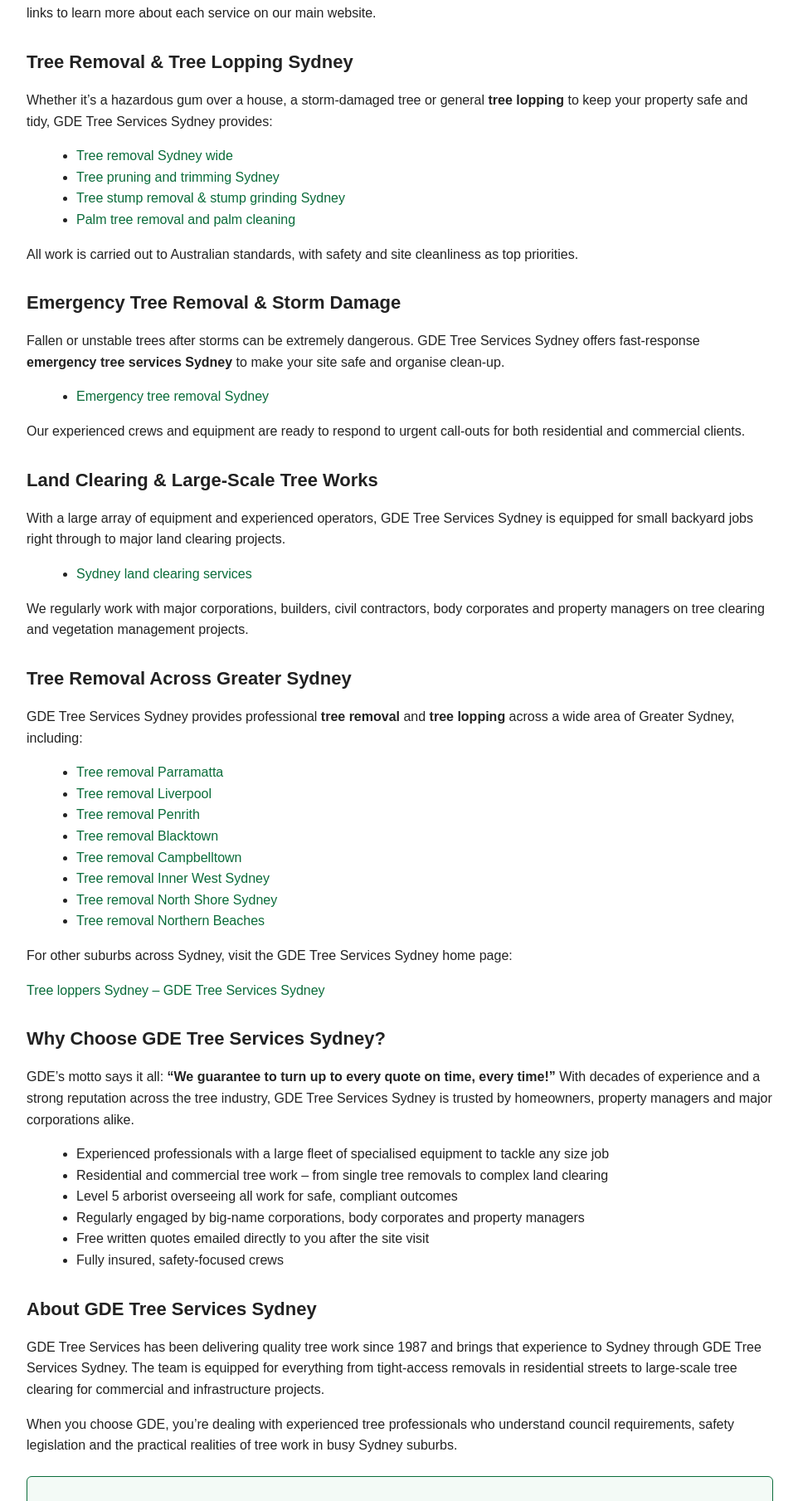
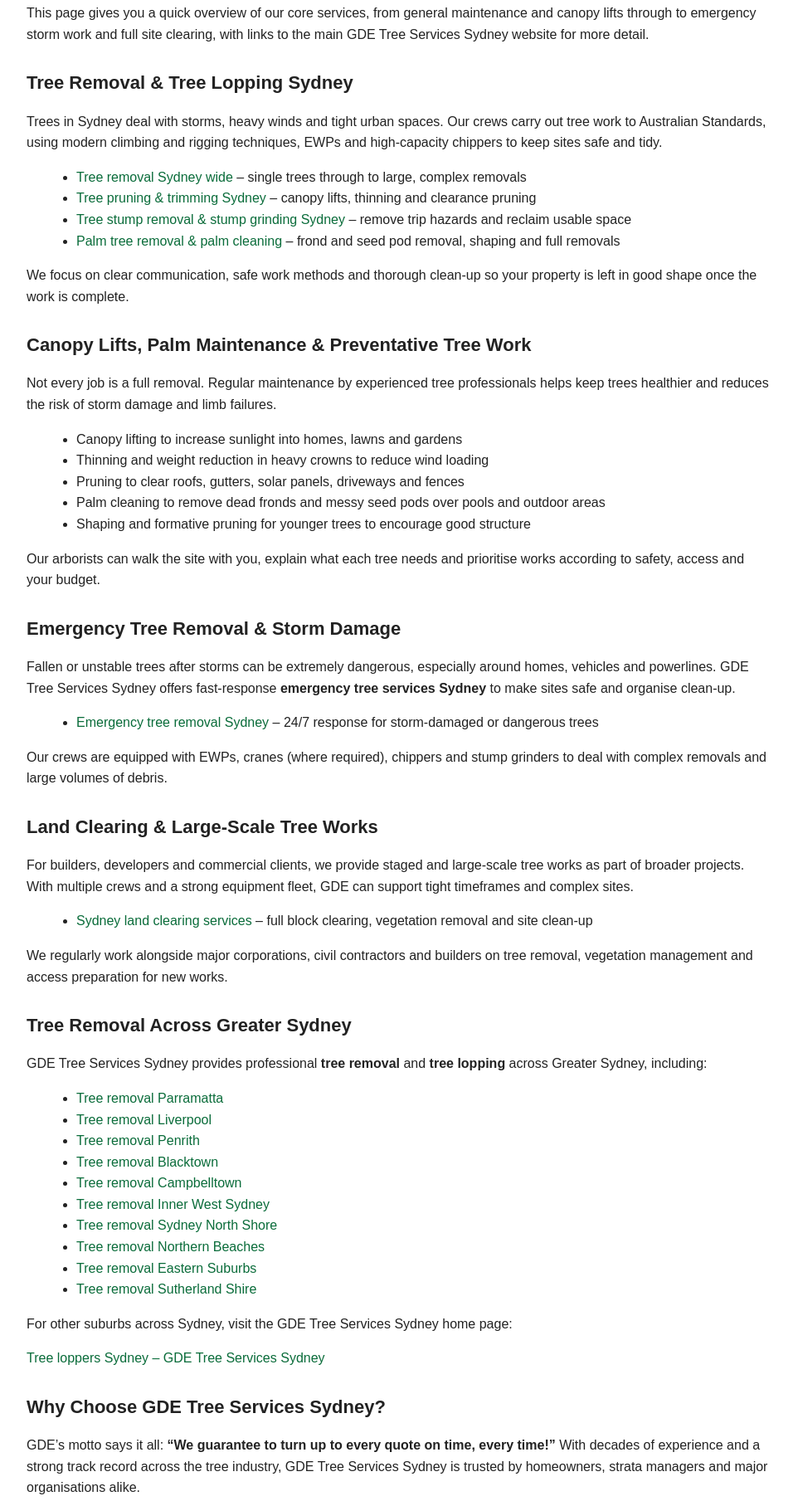
Before and after one commit to GetFoundOnlineWebDesign/GDETreeServicesSydney, a plain HTML site: page index.html in a window 1280 px wide. Shown: the part 216-2025 px from the top of the page at 83% size, without its empty margins (158-1120 px from the left). Drawn offline with Linux system fonts and the light colour scheme.

Commit message:
Refactor index.html for service updates and schema
Updated the HTML content to reflect changes in service descriptions, added schema for LocalBusiness, and improved text clarity.

```diff
--- a/index.html
+++ b/index.html
@@ -1,13 +1,17 @@
 <!DOCTYPE html>
-<html lang="en">
+<html lang="en-AU">
 <head>
   <meta charset="UTF-8">
   <title>Tree Lopping & Tree Removal Sydney | GDE Tree Services Sydney</title>
-  <meta name="description" content="Professional tree lopping and tree removal Sydney wide. GDE Tree Services Sydney provides safe tree removal, stump grinding, palm removal, land clearing and emergency tree services across Greater Sydney. Level 5 arborist, large equipment fleet and free written quotes.">
+  <meta name="description" content="Professional tree lopping and tree removal Sydney wide. GDE Tree Services Sydney provides safe tree removal, canopy lifts, stump grinding, palm removal, land clearing and emergency tree services across Greater Sydney. Level 5 arborist, large equipment fleet and free written quotes.">
   <meta name="viewport" content="width=device-width, initial-scale=1.0">
+
+  <!-- Google Search Console verification -->
   <meta name="google-site-verification" content="SWey-VCBGLpFxZII7GFgx5KN0aOtWW36Nz-6sMDthcY" />
+
+  <!-- Canonical -->
   <link rel="canonical" href="https://www.gdetreeservicessydney.com.au/">
-  <meta name="google-site-verification" content="">
+
   <style>
     body {
       font-family: Arial, sans-serif;
@@ -35,51 +39,105 @@
       background: #f3faf6;
     }
   </style>
+
+  <!-- LocalBusiness Schema -->
+  <script type="application/ld+json">
+  {
+    "@context": "https://schema.org",
+    "@type": "LocalBusiness",
+    "name": "GDE Tree Services Sydney",
+    "url": "https://www.gdetreeservicessydney.com.au/",
+    "telephone": "(02) 8072 8589",
+    "email": "quotes@gdetreeservicesnsw.com.au",
+    "address": {
+      "@type": "PostalAddress",
+      "streetAddress": "Level 49, 8 Parramatta Square",
+      "addressLocality": "Parramatta",
+      "addressRegion": "NSW",
+      "postalCode": "2150",
+      "addressCountry": "AU"
+    },
+    "description": "Professional tree lopping, tree removal, canopy lifts, stump grinding, palm removal, land clearing and emergency tree services across Greater Sydney.",
+    "areaServed": [
+      "Sydney",
+      "Parramatta",
+      "Penrith",
+      "Liverpool",
+      "Blacktown",
+      "Campbelltown",
+      "Inner West Sydney",
+      "Northern Beaches",
+      "Sydney North Shore",
+      "Eastern Suburbs",
+      "Sutherland Shire"
+    ],
+    "sameAs": [
+      "https://www.gdetreeservicessydney.com.au/",
+      "https://www.facebook.com/gdetreeservicessydney",
+      "https://maps.app.goo.gl/JxRBtNEML7tttD1V7"
+    ]
+  }
+  </script>
+
 </head>
 <body>
 
   <h1>Tree Lopping &amp; Tree Removal Sydney | GDE Tree Services Sydney</h1>
 
-  <p>When you need safe, reliable <strong>tree lopping Sydney</strong> or professional <strong>tree removal in Sydney</strong>, GDE Tree Services Sydney is the team you can count on. Backed by a Level 5 arborist, a large fleet of specialised equipment and decades of experience, GDE handles everything from tight-access residential jobs to large commercial and land clearing projects.</p>
+  <p>When you need safe, reliable <strong>tree lopping in Sydney</strong> or professional <strong>tree removal</strong>, GDE Tree Services Sydney has the people, plant and experience to do the job properly. With a Level 5 arborist, experienced climbers, EWP operators and a large fleet of chippers, stump grinders and trucks, we handle everything from tight-access courtyard trees to large commercial and land clearing projects.</p>
 
-  <p>This page provides an overview of our key services, emergency call-outs and major service areas across Greater Sydney, with links to learn more about each service on our main website.</p>
+  <p>This page gives you a quick overview of our core services, from general maintenance and canopy lifts through to emergency storm work and full site clearing, with links to the main GDE Tree Services Sydney website for more detail.</p>
 
   <h2>Tree Removal &amp; Tree Lopping Sydney</h2>
 
-  <p>Whether it’s a hazardous gum over a house, a storm-damaged tree or general <strong>tree lopping</strong> to keep your property safe and tidy, GDE Tree Services Sydney provides:</p>
+  <p>Trees in Sydney deal with storms, heavy winds and tight urban spaces. Our crews carry out tree work to Australian Standards, using modern climbing and rigging techniques, EWPs and high-capacity chippers to keep sites safe and tidy.</p>
 
   <ul>
-    <li><a href="https://www.gdetreeservicessydney.com.au/tree-removal-sydney">Tree removal Sydney wide</a></li>
-    <li><a href="https://www.gdetreeservicessydney.com.au/tree-pruning-trimming-sydney">Tree pruning and trimming Sydney</a></li>
-    <li><a href="https://www.gdetreeservicessydney.com.au/stump-grinding-sydney">Tree stump removal &amp; stump grinding Sydney</a></li>
-    <li><a href="https://www.gdetreeservicessydney.com.au/palm-removal-sydney">Palm tree removal and palm cleaning</a></li>
+    <li><a href="https://www.gdetreeservicessydney.com.au/tree-removal-sydney">Tree removal Sydney wide</a> – single trees through to large, complex removals</li>
+    <li><a href="https://www.gdetreeservicessydney.com.au/tree-pruning-trimming-sydney">Tree pruning &amp; trimming Sydney</a> – canopy lifts, thinning and clearance pruning</li>
+    <li><a href="https://www.gdetreeservicessydney.com.au/stump-grinding-sydney">Tree stump removal &amp; stump grinding Sydney</a> – remove trip hazards and reclaim usable space</li>
+    <li><a href="https://www.gdetreeservicessydney.com.au/palm-removal-sydney">Palm tree removal &amp; palm cleaning</a> – frond and seed pod removal, shaping and full removals</li>
   </ul>
 
-  <p>All work is carried out to Australian standards, with safety and site cleanliness as top priorities.</p>
+  <p>We focus on clear communication, safe work methods and thorough clean-up so your property is left in good shape once the work is complete.</p>
+
+  <h2>Canopy Lifts, Palm Maintenance &amp; Preventative Tree Work</h2>
+
+  <p>Not every job is a full removal. Regular maintenance by experienced tree professionals helps keep trees healthier and reduces the risk of storm damage and limb failures.</p>
+
+  <ul>
+    <li>Canopy lifting to increase sunlight into homes, lawns and gardens</li>
+    <li>Thinning and weight reduction in heavy crowns to reduce wind loading</li>
+    <li>Pruning to clear roofs, gutters, solar panels, driveways and fences</li>
+    <li>Palm cleaning to remove dead fronds and messy seed pods over pools and outdoor areas</li>
+    <li>Shaping and formative pruning for younger trees to encourage good structure</li>
+  </ul>
+
+  <p>Our arborists can walk the site with you, explain what each tree needs and prioritise works according to safety, access and your budget.</p>
 
   <h2>Emergency Tree Removal &amp; Storm Damage</h2>
 
-  <p>Fallen or unstable trees after storms can be extremely dangerous. GDE Tree Services Sydney offers fast-response <strong>emergency tree services Sydney</strong> to make your site safe and organise clean-up.</p>
+  <p>Fallen or unstable trees after storms can be extremely dangerous, especially around homes, vehicles and powerlines. GDE Tree Services Sydney offers fast-response <strong>emergency tree services Sydney</strong> to make sites safe and organise clean-up.</p>
 
   <ul>
-    <li><a href="https://www.gdetreeservicessydney.com.au/emergency-tree-services-sydney">Emergency tree removal Sydney</a></li>
+    <li><a href="https://www.gdetreeservicessydney.com.au/emergency-tree-services-sydney">Emergency tree removal Sydney</a> – 24/7 response for storm-damaged or dangerous trees</li>
   </ul>
 
-  <p>Our experienced crews and equipment are ready to respond to urgent call-outs for both residential and commercial clients.</p>
+  <p>Our crews are equipped with EWPs, cranes (where required), chippers and stump grinders to deal with complex removals and large volumes of debris.</p>
 
   <h2>Land Clearing &amp; Large-Scale Tree Works</h2>
 
-  <p>With a large array of equipment and experienced operators, GDE Tree Services Sydney is equipped for small backyard jobs right through to major land clearing projects.</p>
+  <p>For builders, developers and commercial clients, we provide staged and large-scale tree works as part of broader projects. With multiple crews and a strong equipment fleet, GDE can support tight timeframes and complex sites.</p>
 
   <ul>
-    <li><a href="https://www.gdetreeservicessydney.com.au/sydney-land-clearing">Sydney land clearing services</a></li>
+    <li><a href="https://www.gdetreeservicessydney.com.au/sydney-land-clearing">Sydney land clearing services</a> – full block clearing, vegetation removal and site clean-up</li>
   </ul>
 
-  <p>We regularly work with major corporations, builders, civil contractors, body corporates and property managers on tree clearing and vegetation management projects.</p>
+  <p>We regularly work alongside major corporations, civil contractors and builders on tree removal, vegetation management and access preparation for new works.</p>
 
   <h2>Tree Removal Across Greater Sydney</h2>
 
-  <p>GDE Tree Services Sydney provides professional <strong>tree removal</strong> and <strong>tree lopping</strong> across a wide area of Greater Sydney, including:</p>
+  <p>GDE Tree Services Sydney provides professional <strong>tree removal</strong> and <strong>tree lopping</strong> across Greater Sydney, including:</p>
 
   <ul>
     <li><a href="https://www.gdetreeservicessydney.com.au/tree-removal-parramatta">Tree removal Parramatta</a></li>
@@ -88,8 +146,10 @@
     <li><a href="https://www.gdetreeservicessydney.com.au/tree-removal-blacktown">Tree removal Blacktown</a></li>
     <li><a href="https://www.gdetreeservicessydney.com.au/tree-removal-campbelltown">Tree removal Campbelltown</a></li>
     <li><a href="https://www.gdetreeservicessydney.com.au/tree-removal-inner-west-sydney">Tree removal Inner West Sydney</a></li>
-    <li><a href="https://www.gdetreeservicessydney.com.au/tree-removal-sydney-north-shore">Tree removal North Shore Sydney</a></li>
+    <li><a href="https://www.gdetreeservicessydney.com.au/tree-removal-sydney-north-shore">Tree removal Sydney North Shore</a></li>
     <li><a href="https://www.gdetreeservicessydney.com.au/tree-removal-northern-beaches">Tree removal Northern Beaches</a></li>
+    <li><a href="https://www.gdetreeservicessydney.com.au/tree-removal-eastern-suburbs">Tree removal Eastern Suburbs</a></li>
+    <li><a href="https://www.gdetreeservicessydney.com.au/tree-removal-sutherland-shire">Tree removal Sutherland Shire</a></li>
   </ul>
 
   <p>For other suburbs across Sydney, visit the GDE Tree Services Sydney home page:</p>
@@ -98,22 +158,22 @@
 
   <h2>Why Choose GDE Tree Services Sydney?</h2>
 
-  <p>GDE’s motto says it all: <strong>“We guarantee to turn up to every quote on time, every time!”</strong> With decades of experience and a strong reputation across the tree industry, GDE Tree Services Sydney is trusted by homeowners, property managers and major corporations alike.</p>
+  <p>GDE’s motto says it all: <strong>“We guarantee to turn up to every quote on time, every time!”</strong> With decades of experience and a strong track record across the tree industry, GDE Tree Services Sydney is trusted by homeowners, strata managers and major organisations alike.</p>
 
   <ul>
-    <li>Experienced professionals with a large fleet of specialised equipment to tackle any size job</li>
-    <li>Residential and commercial tree work – from single tree removals to complex land clearing</li>
-    <li>Level 5 arborist overseeing all work for safe, compliant outcomes</li>
-    <li>Regularly engaged by big-name corporations, body corporates and property managers</li>
-    <li>Free written quotes emailed directly to you after the site visit</li>
-    <li>Fully insured, safety-focused crews</li>
+    <li>Experienced professionals with a large fleet of specialised equipment</li>
+    <li>Work ranging from single-tree removals to complex, multi-day projects</li>
+    <li>Level 5 arborist oversight for safe, compliant outcomes</li>
+    <li>Regularly engaged by corporations, body corporates and property managers</li>
+    <li>Free written quotes emailed after an on-site inspection</li>
+    <li>Fully insured, safety-focused crews who respect your property and neighbours</li>
   </ul>
 
   <h2>About GDE Tree Services Sydney</h2>
 
-  <p>GDE Tree Services has been delivering quality tree work since 1987 and brings that experience to Sydney through GDE Tree Services Sydney. The team is equipped for everything from tight-access removals in residential streets to large-scale tree clearing for commercial and infrastructure projects.</p>
+  <p>GDE Tree Services has been delivering quality tree work since 1987 and brings that experience to Sydney through GDE Tree Services Sydney. The team is equipped for everything from tight-access removals in busy residential streets to large-scale tree clearing for commercial and infrastructure projects.</p>
 
-  <p>When you choose GDE, you’re dealing with experienced tree professionals who understand council requirements, safety legislation and the practical realities of tree work in busy Sydney suburbs.</p>
+  <p>We understand council requirements, safety legislation and the practical realities of working with trees in built-up Sydney suburbs, and we work hard to keep every job running smoothly from first quote through to final clean-up.</p>
 
   <div class="cta">
     <h3>Book a Free Tree Removal Quote</h3>
```
